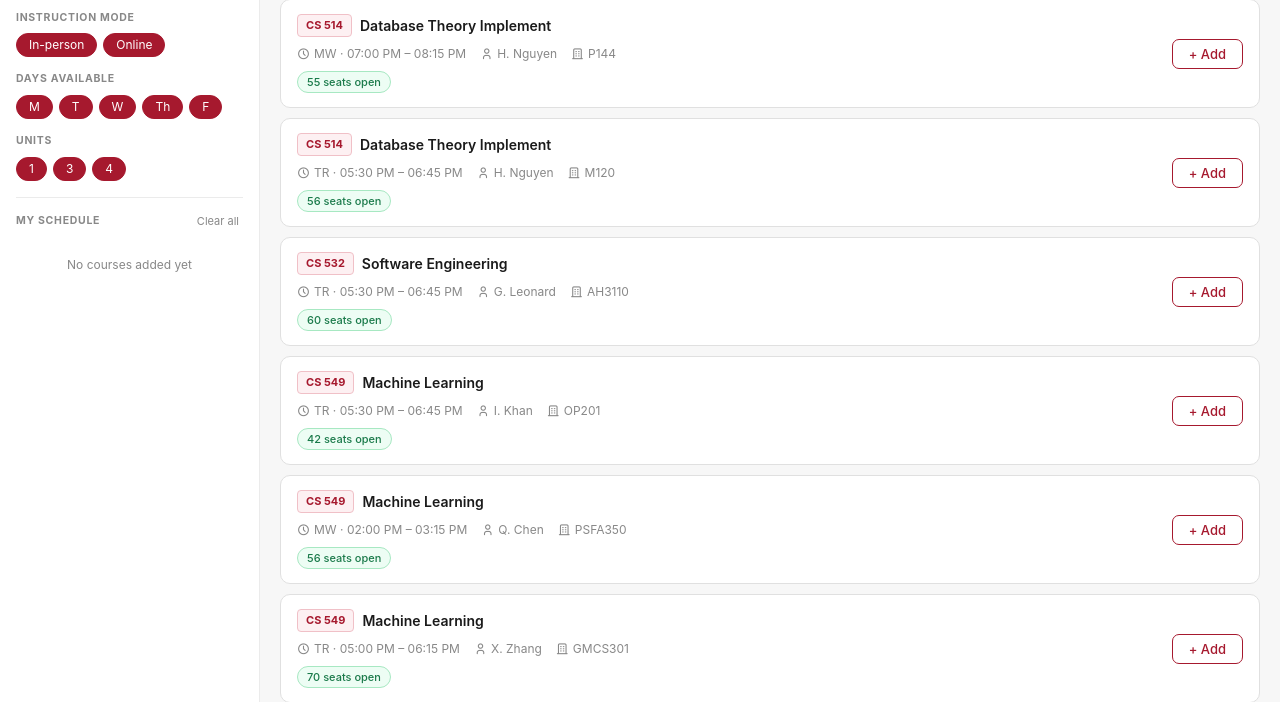
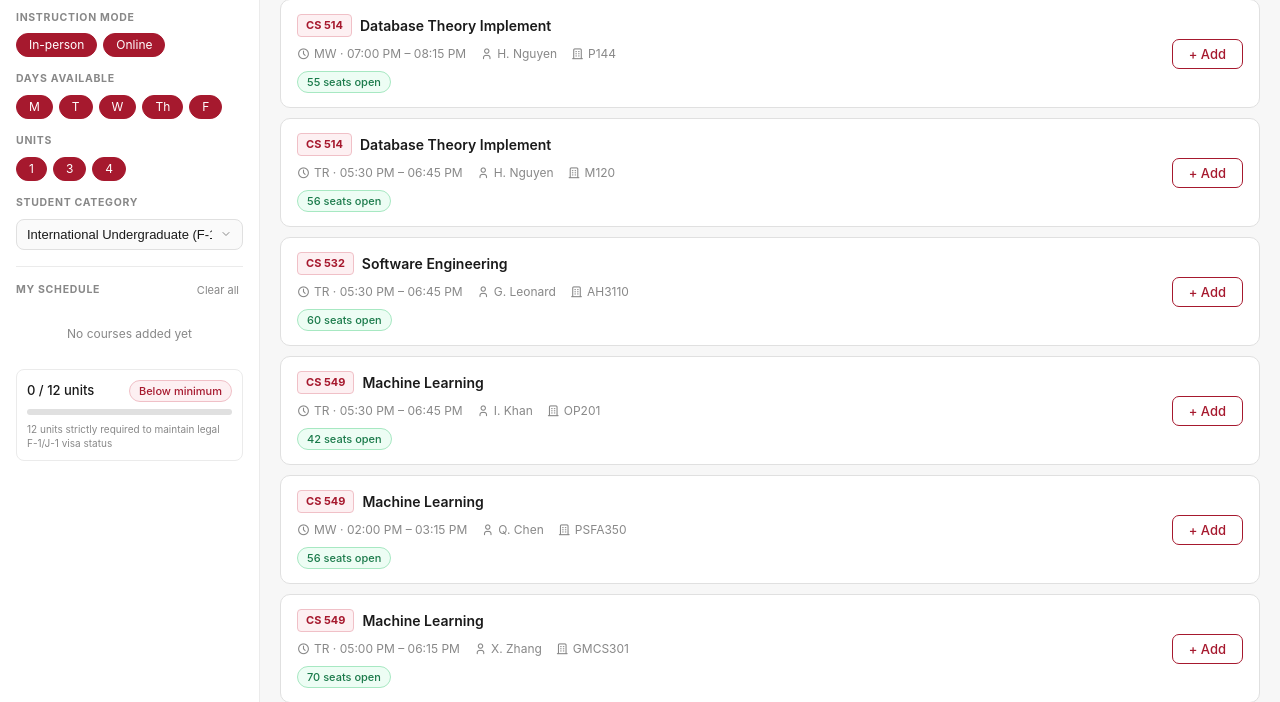
Before and after one commit to vaidehi-613/sdsu-schedule-planner, a Flask app: page / in a window 1280 px wide. Shown: the part 240-942 px from the top of the page. Run offline with Flask 3, Linux system fonts and the light colour scheme; some libraries are stand-ins or nearby versions.

Commit message:
Add student category dropdown and enrollment unit tracker (Phase 6)
New sidebar control:
- Student Category dropdown (5 options) placed above the My Schedule divider
- Default: International Undergraduate (F-1/J-1)
- onCategoryChange() updates state.studentCategory and re-renders tracker

Unit tracker (always visible in My Schedule panel):
- Shows totalUnits / fulltime target as a fraction
- Animated progress bar fills proportionally, capped at 100%
- Status badge: Below minimum (red), Half-time (gold), Full-time ✓ (green)
- Note text shows human-readable requirement details
- International categories have no half-time state (F-1/J-1 must be full-time)
- Recalculates on every add / remove / clear / category change

Data: UNIT_REQUIREMENTS object covers all 5 categories with
fulltime, halftime (null for international), and note fields

Co-Authored-By: Claude Sonnet 4.6 <noreply@anthropic.com>

```diff
--- a/static/app.js
+++ b/static/app.js
@@ -1,6 +1,34 @@
 // ── Constants ────────────────────────────────────────────
 // Colors assigned to added courses in the sidebar panel (cycles if > 5)
 const SCHEDULE_COLORS = ['#A6192E', '#C69214', '#1D9E75', '#378ADD', '#7F77DD'];
+
+const UNIT_REQUIREMENTS = {
+  "International Undergraduate (F-1/J-1)": {
+    fulltime: 12,
+    halftime: null,
+    note: "12 units strictly required to maintain legal F-1/J-1 visa status",
+  },
+  "Domestic Undergraduate": {
+    fulltime: 12,
+    halftime: 6,
+    note: "6 units minimum for half-time · 12 units minimum for full financial aid",
+  },
+  "International Graduate - Master's (F-1/J-1)": {
+    fulltime: 9,
+    halftime: null,
+    note: "9 units minimum for Master's degree",
+  },
+  "International Graduate - Doctoral (F-1/J-1)": {
+    fulltime: 6,
+    halftime: null,
+    note: "6 units minimum for Doctoral degree",
+  },
+  "Domestic Graduate": {
+    fulltime: 9,
+    halftime: 5,
+    note: "5 units minimum for half-time · 9 units minimum for full financial aid",
+  },
+};
 
 const VALID_DAYS = ['M', 'T', 'W', 'Th', 'F'];
 const ALL_DAYS   = [...VALID_DAYS];
@@ -33,10 +61,11 @@ const state = {
   days:   [...ALL_DAYS],
   units:  null,
   // Data
-  courses:      [],
-  mySchedule:   [],       // courses the student has added
-  courseColors: {},       // classNbr → hex color string
-  colorIdx:     0,
+  courses:          [],
+  mySchedule:       [],       // courses the student has added
+  courseColors:     {},       // classNbr → hex color string
+  colorIdx:         0,
+  studentCategory:  'International Undergraduate (F-1/J-1)',
 };
 
 let hasLoaded    = false;
@@ -68,6 +97,11 @@ function onLevelChange(btn) {
   document.getElementById('badge-level').textContent =
     state.level === 'grad' ? 'Graduate' : 'Undergrad';
   scheduleApiFetch();
+}
+
+function onCategoryChange(value) {
+  state.studentCategory = value;
+  renderUnitTracker();
 }
 
 function togglePill(btn) {
@@ -377,6 +411,7 @@ function addCourse(classNbr) {
   state.mySchedule.push(course);
   renderCourseList();      // re-renders all cards, re-runs conflict detection
   renderSchedulePanel();
+  renderUnitTracker();
   renderWeeklyGrid();
 }
 
@@ -384,6 +419,7 @@ function removeCourse(classNbr) {
   state.mySchedule = state.mySchedule.filter(c => c.class_nbr !== classNbr);
   renderCourseList();
   renderSchedulePanel();
+  renderUnitTracker();
   renderWeeklyGrid();
 }
 
@@ -391,6 +427,7 @@ function clearSchedule() {
   state.mySchedule = [];
   renderCourseList();
   renderSchedulePanel();
+  renderUnitTracker();
   renderWeeklyGrid();
 }
 
@@ -416,6 +453,47 @@ function renderSchedulePanel() {
         </div>
       </div>`;
   }).join('');
+}
+
+// ── Unit enrollment tracker ───────────────────────────────
+function renderUnitTracker() {
+  const el  = document.getElementById('unit-tracker');
+  if (!el) return;
+
+  const req        = UNIT_REQUIREMENTS[state.studentCategory];
+  const totalUnits = state.mySchedule.reduce((sum, c) => sum + (c.units || 0), 0);
+
+  // Determine status, badge class, and bar fill color
+  let status, badgeCls, barColor;
+  if (req.halftime !== null) {
+    if (totalUnits < req.halftime) {
+      status = 'Below minimum'; badgeCls = 'red';   barColor = '#E24B4A';
+    } else if (totalUnits < req.fulltime) {
+      status = 'Half-time';     badgeCls = 'gold';  barColor = '#C69214';
+    } else {
+      status = 'Full-time ✓';   badgeCls = 'green'; barColor = '#A6192E';
+    }
+  } else {
+    if (totalUnits < req.fulltime) {
+      status = 'Below minimum'; badgeCls = 'red';   barColor = '#E24B4A';
+    } else {
+      status = 'Full-time ✓';   badgeCls = 'green'; barColor = '#A6192E';
+    }
+  }
+
+  const pct = Math.min(100, (totalUnits / req.fulltime) * 100);
+  // Display units without trailing ".0" (3.0 → "3", 1.5 → "1.5")
+  const unitDisplay = totalUnits % 1 === 0 ? String(totalUnits) : totalUnits.toFixed(1);
+
+  el.innerHTML =
+    `<div class="tracker-row">` +
+      `<span class="tracker-units">${unitDisplay} / ${req.fulltime} units</span>` +
+      `<span class="avail-badge ${badgeCls}">${status}</span>` +
+    `</div>` +
+    `<div class="tracker-bar-track">` +
+      `<div class="tracker-bar-fill" style="width:${pct}%;background:${barColor}"></div>` +
+    `</div>` +
+    `<p class="tracker-note">${req.note}</p>`;
 }
 
 // ── Weekly grid ───────────────────────────────────────────
@@ -537,4 +615,5 @@ function renderWeeklyGrid() {
 document.addEventListener('DOMContentLoaded', () => {
   restoreFromURL();
   fetchCourses();
+  renderUnitTracker();
 });
--- a/static/style.css
+++ b/static/style.css
@@ -580,6 +580,55 @@ body.dark .error-banner {
   font-size: 14px;
 }
 
+/* ── Unit enrollment tracker ─────────────────────────────── */
+#unit-tracker {
+  background: var(--bg2);
+  border: 1px solid var(--border);
+  border-radius: 8px;
+  padding: 10px;
+  margin-top: 10px;
+  display: flex;
+  flex-direction: column;
+  gap: 7px;
+}
+
+body.dark #unit-tracker { background: var(--bg3); }
+
+.tracker-row {
+  display: flex;
+  align-items: center;
+  justify-content: space-between;
+  gap: 6px;
+}
+
+.tracker-units {
+  font-size: 13px;
+  font-weight: 500;
+  color: var(--text);
+  white-space: nowrap;
+}
+
+.tracker-bar-track {
+  height: 6px;
+  background: var(--border2);
+  border-radius: 3px;
+  overflow: hidden;
+}
+
+.tracker-bar-fill {
+  height: 100%;
+  border-radius: 3px;
+  min-width: 0;
+  transition: width 0.3s ease, background-color 0.3s ease;
+}
+
+.tracker-note {
+  font-size: 10px;
+  color: var(--text2);
+  line-height: 1.4;
+  margin: 0;
+}
+
 /* ── Weekly Grid ─────────────────────────────────────────── */
 #tab-grid {
   padding: 0;
--- a/templates/index.html
+++ b/templates/index.html
@@ -91,6 +91,18 @@
         </div>
       </div>
 
+      <!-- Student Category -->
+      <div class="filter-section">
+        <label class="filter-label" for="category-select">Student Category</label>
+        <select class="major-select" id="category-select" onchange="onCategoryChange(this.value)">
+          <option value="International Undergraduate (F-1/J-1)" selected>International Undergraduate (F-1/J-1)</option>
+          <option value="Domestic Undergraduate">Domestic Undergraduate</option>
+          <option value="International Graduate - Master&#39;s (F-1/J-1)">International Graduate - Master&#39;s (F-1/J-1)</option>
+          <option value="International Graduate - Doctoral (F-1/J-1)">International Graduate - Doctoral (F-1/J-1)</option>
+          <option value="Domestic Graduate">Domestic Graduate</option>
+        </select>
+      </div>
+
       <div class="divider"></div>
 
       <!-- My Schedule -->
@@ -102,6 +114,7 @@
         <div id="schedule-list">
           <p class="empty-msg">No courses added yet</p>
         </div>
+        <div id="unit-tracker"></div>
       </div>
 
     </aside>
```
